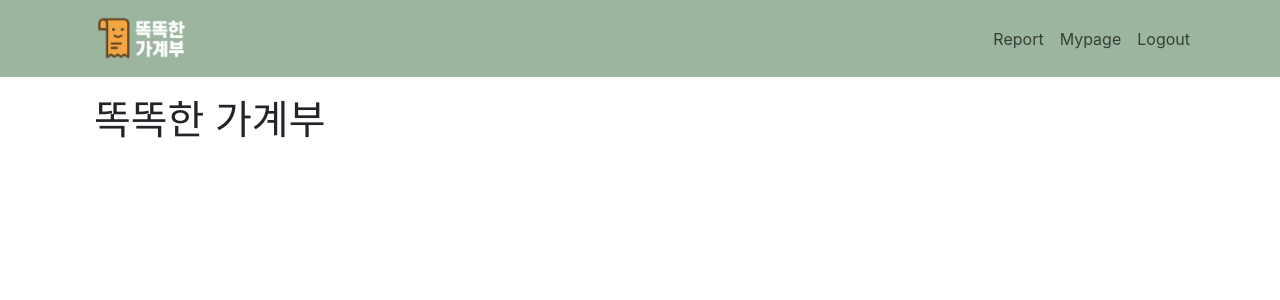
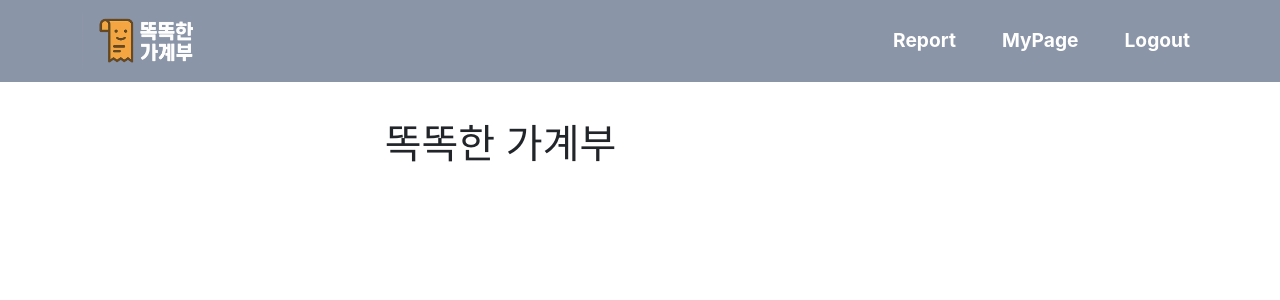
Before and after one commit to jinny-do/smartMoney-app, a React (Create React App) app: page / in a window 1280 px wide. Shown: the top 300 px of the page. Built offline with nearby package versions, Linux system fonts and the light colour scheme; the HTML template or start-up script is replaced by a standard one.

Commit message:
2025-04-29

```diff
--- a/src/components/Header.jsx
+++ b/src/components/Header.jsx
@@ -11,20 +11,38 @@ export default function Header() {
             //  className="bg-body-tertiary"
             fixed="top"
             data-bs-theme="light"
-            style={{ backgroundColor: '#9CB59E' }}
+            style={{ backgroundColor: '#8B95A8' }}
         >
             <Container>
                 <Navbar.Brand as={Link} to="/">
                     {/* 로고고, 누르면 홈으로 이동하게 함  */}
-                    <img src="./images/logo2.png" alt="로고 " style={{ width: '120px', height: 'auto' }} />
+                    <img src="./images/logo2.png" alt="로고 " style={{ width: '130px', height: 'auto' }} />
                 </Navbar.Brand>
 
                 <Navbar.Collapse id="responsive-navbar-nav">
                     {/* 오른쪽으로 밀기 */}
                     <Nav className="ms-auto">
-                        <Nav.Link href="#report">Report</Nav.Link>
-                        <Nav.Link href="#mypage">Mypage</Nav.Link>
-                        <Nav.Link href="#logout">Logout</Nav.Link>
+                        <Nav.Link
+                            as={Link}
+                            to="/report"
+                            style={{ marginLeft: '15px', fontSize: '1.2rem', fontWeight: 'bold', color: 'white' }}
+                        >
+                            Report
+                        </Nav.Link>
+                        <Nav.Link
+                            as={Link}
+                            to="/MyPage"
+                            style={{ marginLeft: '30px', fontSize: '1.2rem', fontWeight: 'bold', color: 'white' }}
+                        >
+                            MyPage
+                        </Nav.Link>
+                        <Nav.Link
+                            as={Link}
+                            to="/Logout"
+                            style={{ marginLeft: '30px', fontSize: '1.2rem', fontWeight: 'bold', color: 'white' }}
+                        >
+                            Logout
+                        </Nav.Link>
                     </Nav>
                 </Navbar.Collapse>
             </Container>
--- a/src/components/Home.jsx
+++ b/src/components/Home.jsx
@@ -3,8 +3,8 @@ import React from 'react';
 
 export default function Home() {
     return (
-        <div>
-            <h1>똑똑한 가계부 </h1>
+        <div className="container py-4 text-center">
+            <h1>똑똑한 가계부</h1>
         </div>
     );
 }
```
